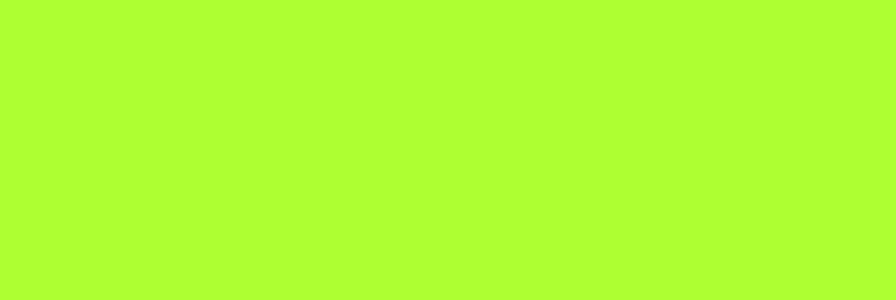
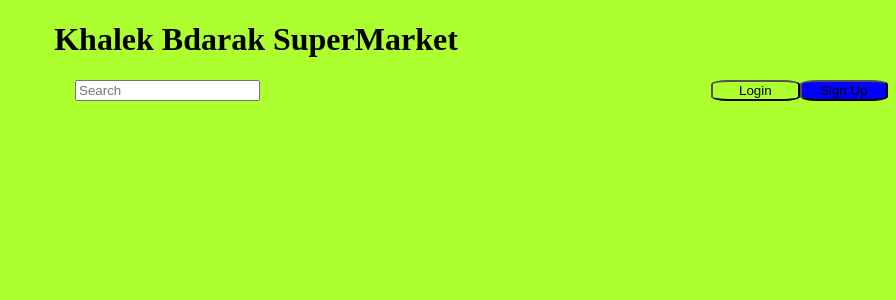
Before and after one commit to C8-AliIkmeil/MERAKI_Academy_Project_4, a React (Create React App) app in the folder frontend/: page /search in a window 1280 px wide. Before the commit this address had no page. Shown: the top 300 px of the page, without its empty margins (384-1280 px from the left). Built offline with nearby package versions, Linux system fonts and the light colour scheme.

Commit message:
trying to make search

```diff
--- a/frontend/src/App.js
+++ b/frontend/src/App.js
@@ -11,6 +11,7 @@ import Addproducts from "./components/Addproducts/Addproducts";
 import Cart from "./components/Cart/Cart";
 import Categorycomponent from "./components/CategoryComponent/Categorycomponent";
 import Payment from "./components/Payment/Payment";
+import Search from "./components/search/Search";
 export const tokenContext =createContext()
 function App() {
   const [token, setToken] = useState(localStorage.getItem("token")|| "")
@@ -23,6 +24,7 @@ function App() {
 
     <div className="App">
       <Routes>
+        <Route path="/search" element={<Search/>}/>
         <Route path="/payment" element={<Payment/>}/>
         <Route path="/categorycomponent" element={<Categorycomponent/>}/>
         <Route path="/cart" element={<Cart/>}/>
--- a/frontend/src/components/Categories/Categories.css
+++ b/frontend/src/components/Categories/Categories.css
@@ -1,4 +1,12 @@
 .categoryimg{
-    width: 20%;
+    width: 120%;
     cursor: pointer;
 }
+.categorycard{
+    display: grid;
+    grid-template-columns: 1fr 1fr 1fr;
+    ;
+}
+.categoryinfo{
+    padding: 10%;
+}
--- a/frontend/src/components/Categories/Categories.js
+++ b/frontend/src/components/Categories/Categories.js
@@ -25,9 +25,9 @@ const Categories = () => {
     <div className='categoriespage'>
         <br/>
         <br/>
-        {categoryList?<>
+        {categoryList?<div className='categorycard'>
             {categoryList.map((categ,i)=>{
-                return (<div className='categorycard'>
+                return (<div className='categoryinfo'>
                 <img className='categoryimg' src={categ.img}
                 onClick={()=>{
                   axios.get(`http://localhost:5000/products/${categ._id}`)
@@ -44,7 +44,7 @@ const Categories = () => {
                     <div>{categ.name}</div>
                 </div>)
             })}
-        </>:<>{errorMessage}</>}
+        </div>:<>{errorMessage}</>}
     </div>
   )
 
--- a/frontend/src/components/CategoryComponent/Categorycomponent.css
+++ b/frontend/src/components/CategoryComponent/Categorycomponent.css
@@ -1,5 +1,5 @@
 .productImg{
-    width: 5%;
+    width: 50%;
 }
 .homepagebutton{
     width: 5%;
@@ -8,6 +8,19 @@
 }
 .addtocart1{
     width: 5%;
+    cursor: pointer;
 }
 .yourcart{width: 5%;
 float: left;}
+/* .productCard{
+    display: grid;
+    grid-template-columns: 1fr 1fr 1fr;
+} */
+.categorycomponent{
+    display: grid;
+    grid-template-rows: 1fr 10fr;
+}
+.productCard{
+    display: grid;
+    grid-template-columns: 1fr 1fr 1fr;
+}
--- a/frontend/src/components/CategoryComponent/Categorycomponent.js
+++ b/frontend/src/components/CategoryComponent/Categorycomponent.js
@@ -8,7 +8,7 @@ const Categorycomponent = () => {
   const navigate = useNavigate()
   return (
 
-    <div>
+    <div className='categorycomponent'>
         <img src='https://upload.wikimedia.org/wikipedia/commons/thumb/e/e1/Tokyoship_Home_icon.svg/768px-Tokyoship_Home_icon.svg.png' className='homepagebutton' onClick={()=>{
 
             if (token){
@@ -18,9 +18,9 @@ const Categorycomponent = () => {
             }
 
         }}/>
-
+        <div className='productCard'>
         {productsCateg.map((product,i)=>{
-            return(<div className='productCard'>
+            return(<div className='productinfo'>
 
                 <img className='productImg' src={product.img}/>
                 <div className='productName'>{product.name}</div>
@@ -42,6 +42,7 @@ const Categorycomponent = () => {
             </div>)
         })}
         </div>
+        </div>
   )
 }
 
--- a/frontend/src/components/HomePage/Home.css
+++ b/frontend/src/components/HomePage/Home.css
@@ -1,7 +1,17 @@
 .Home{
-    background-color: red;
+    /* background-color: red; */
 }
 .signupbutton{
     float:right;
     cursor: pointer;
+    border-radius: 20%;
+    width: 7%;
+    background-color: blue;
 }
+.loginbutton{
+    border-radius: 20%;
+    width: 7%;
+    background-color: greenyellow;
+    cursor: pointer;
+
+}
--- a/frontend/src/components/HomePage/Home.js
+++ b/frontend/src/components/HomePage/Home.js
@@ -1,20 +1,32 @@
 import React from 'react'
 import "./Home.css"
 import { useState,useEffect } from 'react'
-import { useNavigate } from 'react-router-dom'
+import { useNavigate, useSearchParams } from 'react-router-dom'
 import Categories from '../Categories/Categories'
 import Products from '../Products/Products'
+import axios from 'axios'
 const Home = () => {
     const navigate = useNavigate()
-  return (
+    const [search, setSearch] = useState('')
+    const [searchResuls, setSearchResuls] = useState("")
+    return (
+
     <div className='Home'>
         <h1>Khalek Bdarak SuperMarket</h1>
+        <input type='search' placeholder='Search' className='search' onChange={(e)=>{
+        navigate("/search")
+        }}/>
+        {searchResuls &&<>{searchResuls.map((elem,i)=>{
+          console.log(searchResuls);
+          return (<>{elem.name}</>)
+        })}</>}
         <button className="signupbutton" onClick={()=>{
             navigate("/users/register")
         }}>Sign Up</button>
         <button className='loginbutton' onClick={()=>{
             navigate('/users/login')
         }}>Login</button>
+
         <Categories/>
         <Products/>
     </div>
--- a/frontend/src/components/LoggedIn/LoggedIn.js
+++ b/frontend/src/components/LoggedIn/LoggedIn.js
@@ -21,7 +21,6 @@ return (
 <button className="addporductsbutton"onClick={()=>{
             navigate("/addproduct")
         }}>Add Products</button>
-        <br/><br/><br/><br/><br/><br/><br/><br/><br/><br/><br/><br/><br/><br/><br/><br/><br/><br/><br/><br/><br/><br/>
 </div>
         <img src='https://upload.wikimedia.org/wikipedia/commons/thumb/e/e1/Tokyoship_Home_icon.svg/768px-Tokyoship_Home_icon.svg.png' className='homepagebutton' onClick={()=>{
         navigate("/loggedin")
--- /dev/null
+++ b/frontend/src/components/search/Search.js
@@ -0,0 +1,38 @@
+import React,{useState,useEffect,useContext} from 'react'
+import axios from 'axios'
+import { useNavigate } from 'react-router-dom'
+import "./Search.css"
+const Search = () => {
+    const [search, setSearch] = useState('')
+    const [searchResuls, setSearchResuls] = useState("")
+    const navigate = useNavigate()
+    return (
+    <div><h1>Khalek Bdarak SuperMarket</h1>
+    <input type='search' placeholder='Search' className='search' onChange={(e)=>{
+      if (e.target.value !== "")
+      {setSearch(e.target.value)
+      setTimeout(()=>{axios.get(`http://localhost:5000/products/search/name?name=${search}`)
+      .then((response)=>{
+        console.log(response);
+        setSearchResuls(response.data)
+      })
+      .catch((err)=>{
+        console.log(err);
+      })},500)}else{
+        setSearchResuls("")
+      }
+    }}/>
+    {searchResuls &&<>{searchResuls.map((elem,i)=>{
+      console.log(searchResuls);
+      return (<>{elem.name}</>)
+    })}</>}
+    <button className="signupbutton" onClick={()=>{
+        navigate("/users/register")
+    }}>Sign Up</button>
+    <button className='loginbutton' onClick={()=>{
+        navigate('/users/login')
+    }}>Login</button></div>
+  )
+}
+
+export default Search
```
Also changed, not shown: frontend/src/components/search/Search.css (added).
